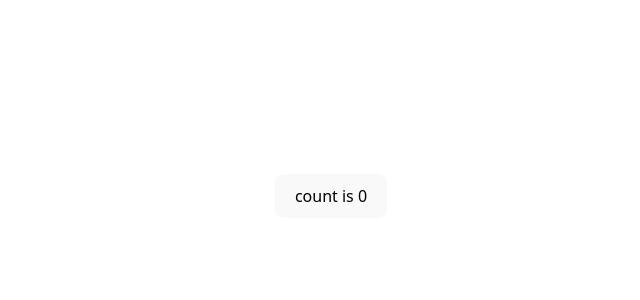
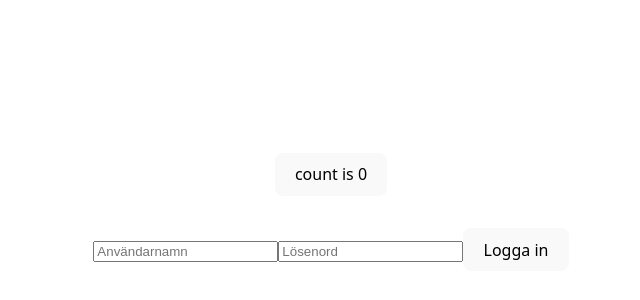
Before and after one commit to Malinbagewitzfungdal/testGrupp4, a React (Vite) app: page / in a window 1280 px wide. Shown: the part 204-504 px from the top of the page, without its empty margins (309-949 px from the left). Built offline with nearby package versions, Linux system fonts and the light colour scheme.

Commit message:
gjort första delen av del 2 i v4. funkar ej men ska felsökas

```diff
--- a/src/App.jsx
+++ b/src/App.jsx
@@ -1,8 +1,9 @@
-import { useState } from 'react'
-import './App.css'
+import { useState } from 'react';
+import './App.css';
+import MovieList from './components/MovieList'; // 👈 Importera komponenten
 
 function App() {
-  const [count, setCount] = useState(0)
+  const [count, setCount] = useState(0);
 
   return (
     <>
@@ -11,8 +12,11 @@ function App() {
           count is {count}
         </button>
       </div>
+
+      {/* 👇 Lägg till MovieList-komponenten här */}
+      <MovieList />
     </>
-  )
+  );
 }
 
-export default App
+export default App;
--- /dev/null
+++ b/src/components/MovieList.jsx
@@ -0,0 +1,57 @@
+import { useState } from 'react';
+import { useMovies } from '../hooks/useMovies';
+
+export default function MovieList() {
+  const { login, movies, loading, error } = useMovies();
+  const [username, setUsername] = useState('');
+  const [password, setPassword] = useState('');
+  const [loggedIn, setLoggedIn] = useState(false);
+
+  const handleLogin = async (e) => {
+    e.preventDefault();
+    const success = await login(username, password);
+    setLoggedIn(success);
+  };
+
+  return (
+    <div className="p-4 max-w-md mx-auto">
+      {!loggedIn ? (
+        <form onSubmit={handleLogin} className="space-y-2">
+          <input
+            type="text"
+            placeholder="Användarnamn"
+            value={username}
+            onChange={(e) => setUsername(e.target.value)}
+            className="w-full border px-2 py-1"
+          />
+          <input
+            type="password"
+            placeholder="Lösenord"
+            value={password}
+            onChange={(e) => setPassword(e.target.value)}
+            className="w-full border px-2 py-1"
+          />
+          <button type="submit" className="bg-orange-400 text-white px-4 py-1 rounded">
+            Logga in
+          </button>
+          {error && <p className="text-red-600">{error}</p>}
+        </form>
+      ) : (
+        <div>
+          <h2 className="text-xl font-bold mb-2">Filmer</h2>
+          {loading ? (
+            <p>Laddar filmer...</p>
+          ) : (
+            <ul className="list-disc list-inside">
+              {movies.map((movie) => (
+                <li key={movie.id}>
+                  {movie.title} ({movie.productionYear})
+                </li>
+              ))}
+            </ul>
+          )}
+        </div>
+      )}
+    </div>
+  );
+}
--- /dev/null
+++ b/src/hooks/useMovies.js
@@ -0,0 +1,56 @@
+import { useState, useEffect } from 'react';
+
+const API_URL = 'https://tokenservice-jwt-2025.fly.dev';
+
+export const useMovies = () => {
+  const [movies, setMovies] = useState([]);
+  const [token, setToken] = useState(localStorage.getItem('jwt') || '');
+  const [loading, setLoading] = useState(false);
+  const [error, setError] = useState('');
+
+  const login = async (username, password) => {
+    try {
+      const res = await fetch(`${API_URL}/token-service/v1/request-token`, {
+        method: 'POST',
+        headers: { 'Content-Type': 'application/json' },
+        body: JSON.stringify({ username, password })
+      });
+
+      if (!res.ok) throw new Error('Inloggning misslyckades');
+
+      const jwt = await res.text();
+      localStorage.setItem('jwt', jwt);
+      setToken(jwt);
+      return true;
+    } catch (err) {
+      setError(err.message);
+      return false;
+    }
+  };
+
+  const fetchMovies = async () => {
+    if (!token) return;
+    setLoading(true);
+    setError('');
+    try {
+      const res = await fetch(`${API_URL}/movies`, {
+        headers: { Authorization: `Bearer ${token}` }
+      });
+
+      if (!res.ok) throw new Error('Misslyckades hämta filmer');
+
+      const data = await res.json();
+      setMovies(data);
+    } catch (err) {
+      setError(err.message);
+    } finally {
+      setLoading(false);
+    }
+  };
+
+  useEffect(() => {
+    if (token) fetchMovies();
+  }, [token]);
+
+  return { login, fetchMovies, movies, loading, error };
+};
```
